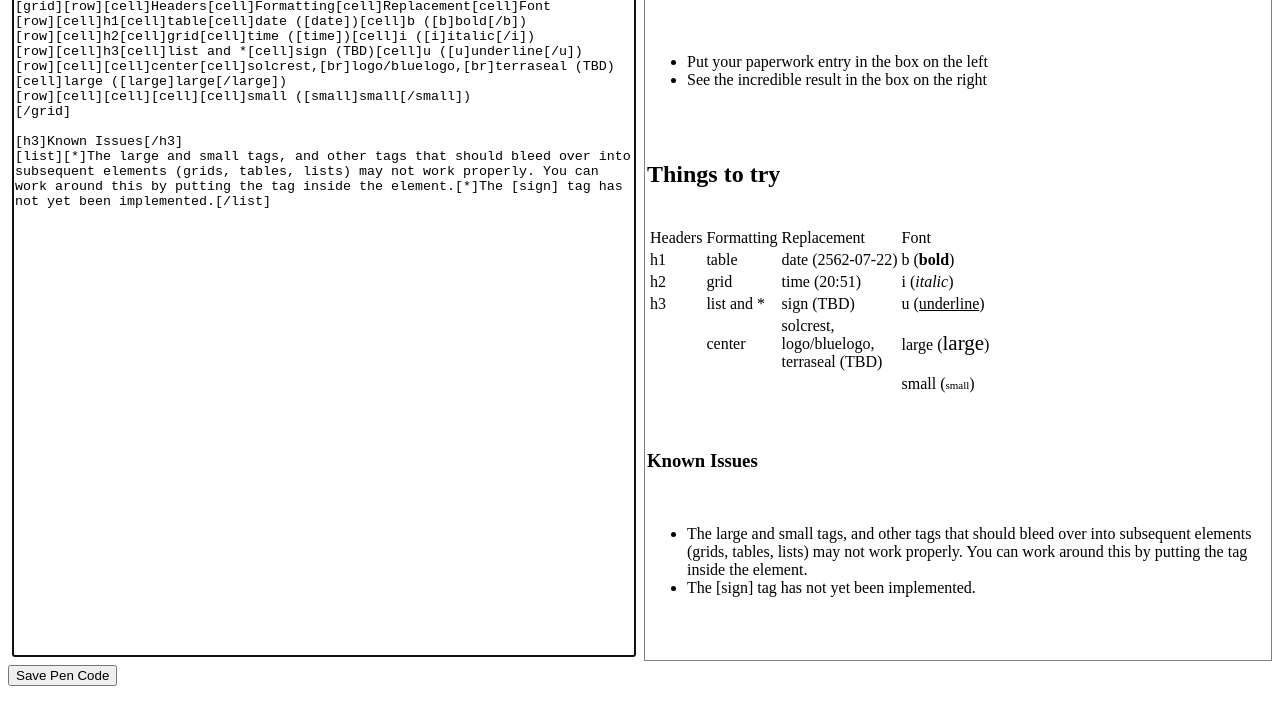
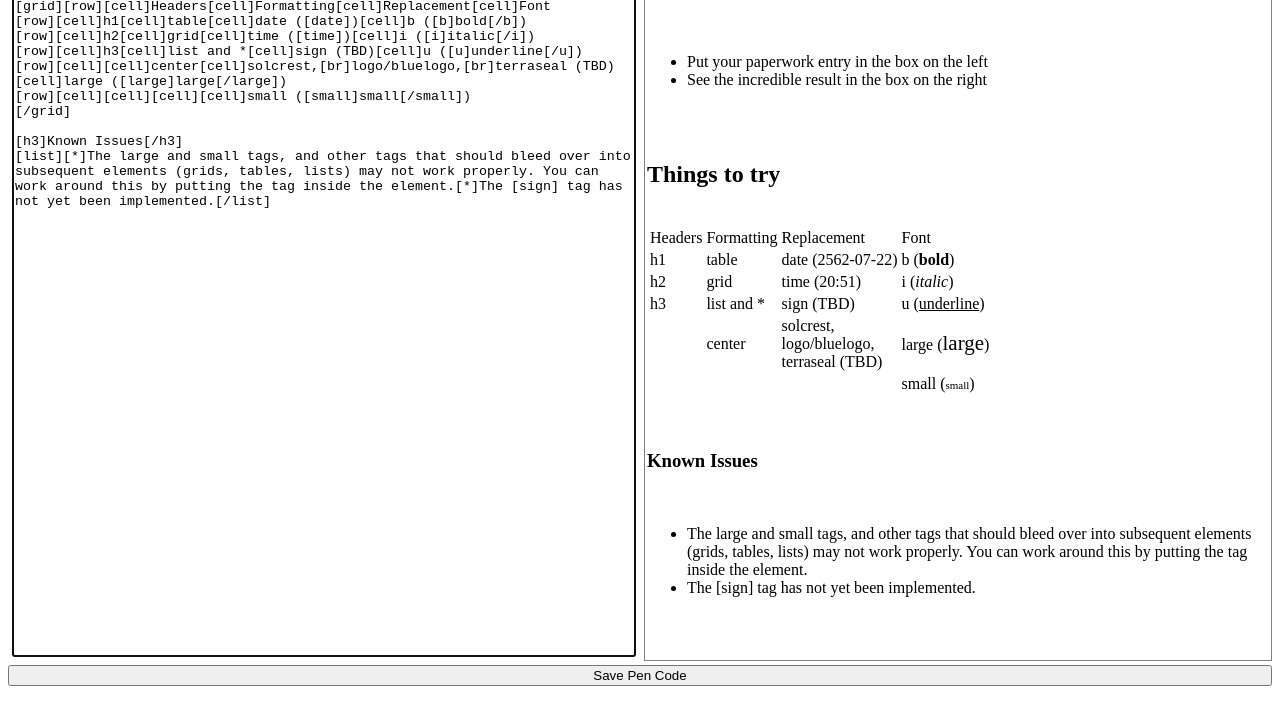
Before and after one commit to Dibasic/SS13PaperworkSimulator, a plain HTML site: page index.html in a window 1280 px wide. Shown: the part 98-800 px from the top of the page. Drawn offline with nearby package versions, Linux system fonts and the light colour scheme.

Commit message:
Change name of #run to #save

```diff
--- a/style.css
+++ b/style.css
@@ -54,7 +54,7 @@ textarea {
 	resize: none;
 }
 
-#run {
+#save {
 	box-sizing: border-box;
 	margin: 0 auto;
 
```
